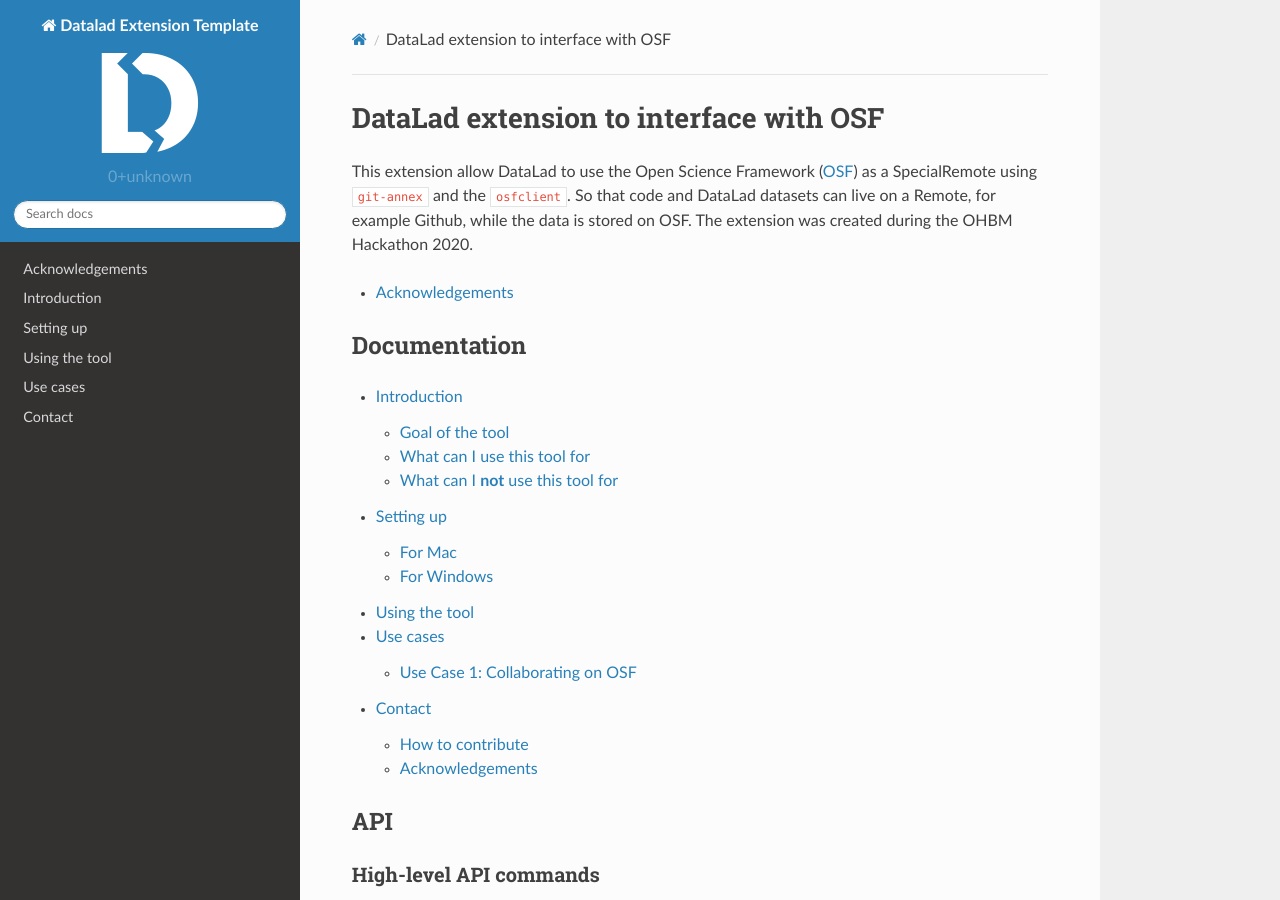
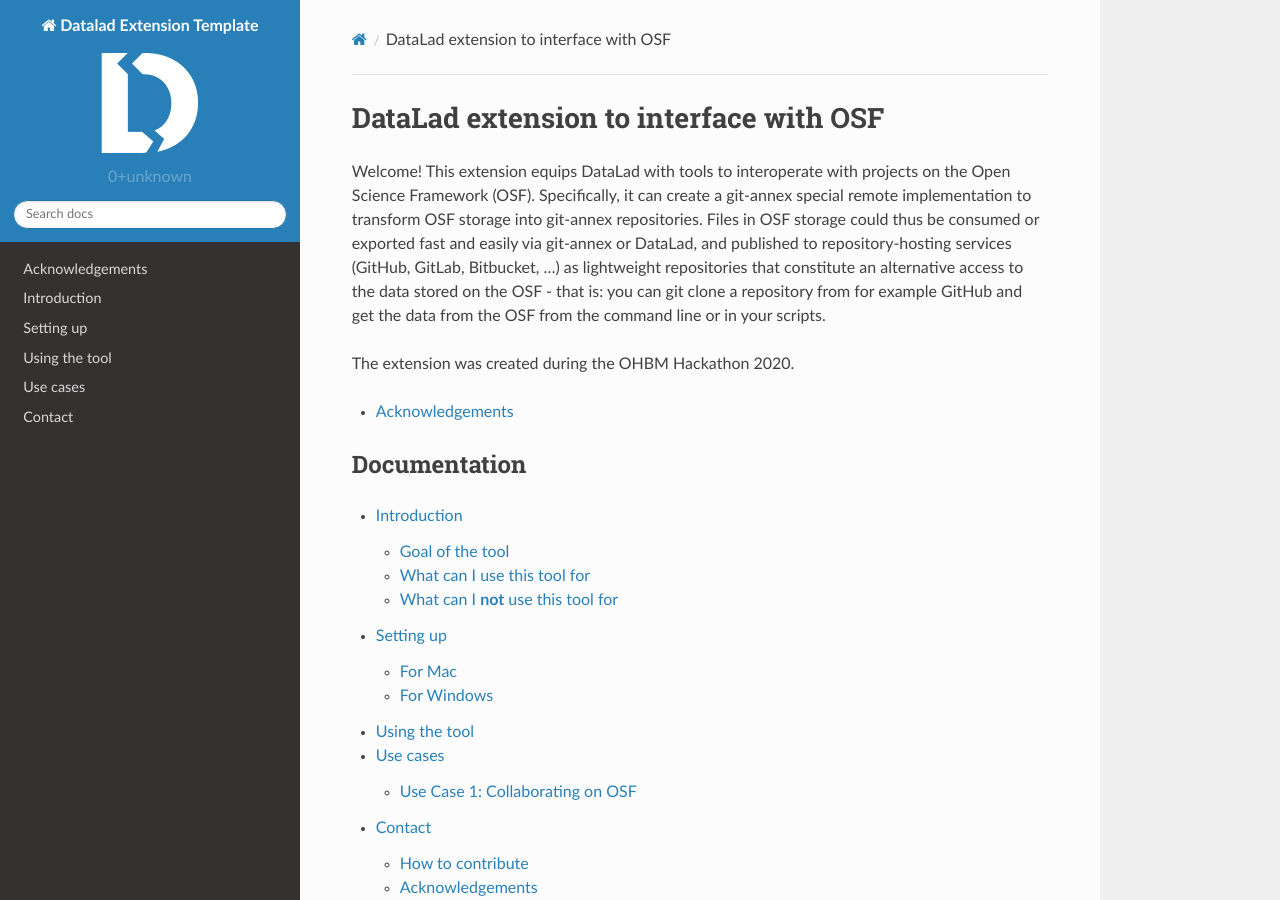
Before and after one commit to datalad/datalad-osf, a Sphinx documentation site: the page built from docs/source/index.rst, in a window 1280 px wide and 900 px high. Built offline with Sphinx 7.4.7 and the Read the Docs theme 2.0.0, drawn with Linux system fonts in a browser that asks for light colours; pages that are not in the unit, such as notebooks, are missing from menus.

Commit message:
Update index with same info as readme.md

```diff
--- a/docs/source/index.rst
+++ b/docs/source/index.rst
@@ -1,10 +1,8 @@
 DataLad extension to interface with OSF
 ***************************************
 
-This extension allow DataLad to use the Open Science
-Framework (OSF_) as a SpecialRemote using ``git-annex`` and the ``osfclient``.
-So that code and DataLad datasets can live on a Remote, for example Github,
-while the data is stored on OSF.
+Welcome! This extension equips DataLad with tools to interoperate with projects on the Open Science Framework (OSF). Specifically, it can create a git-annex special remote implementation to transform OSF storage into git-annex repositories. Files in OSF storage could thus be consumed or exported fast and easily via git-annex or DataLad, and published to repository-hosting services (GitHub, GitLab, Bitbucket, ...) as lightweight repositories that constitute an alternative access to the data stored on the OSF - that is: you can git clone a repository from for example GitHub and get the data from the OSF from the command line or in your scripts.
+
 The extension was created during the OHBM Hackathon 2020.
 
 
```
